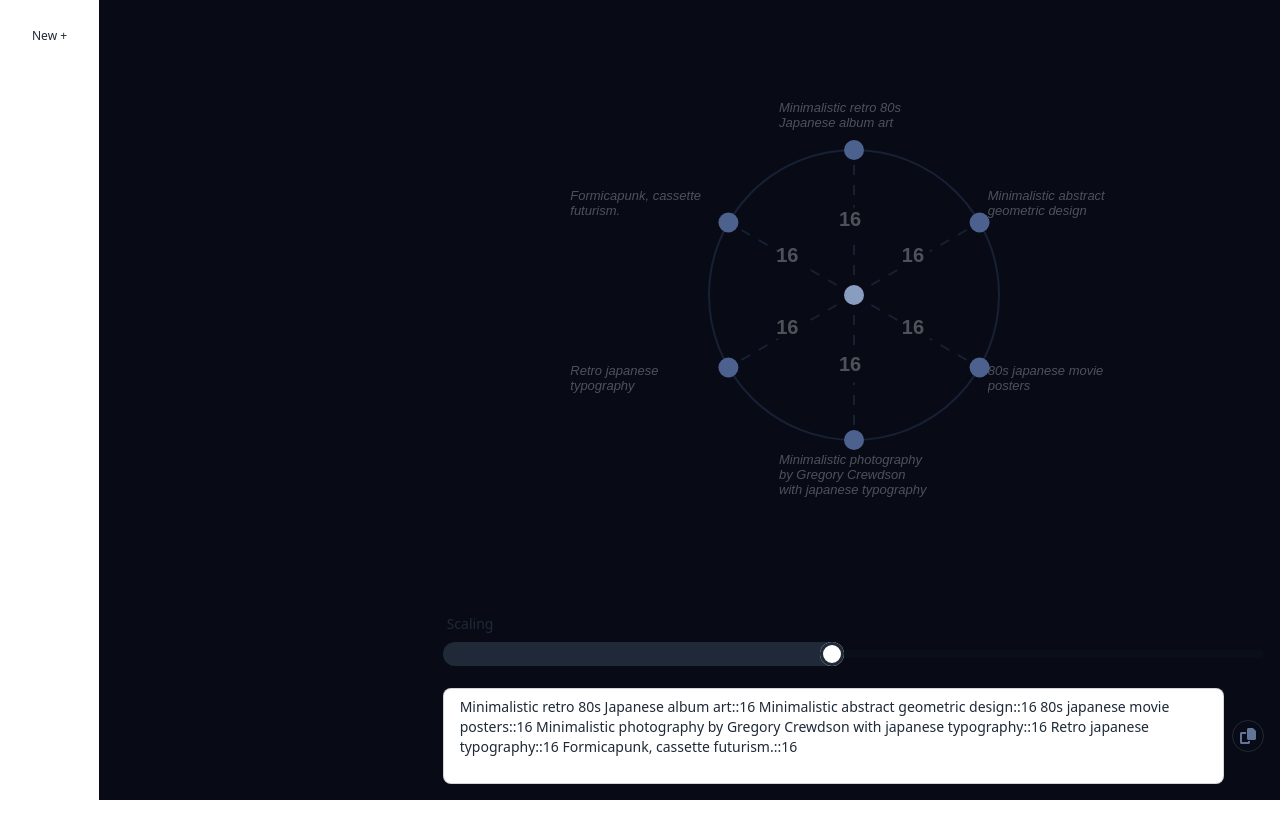
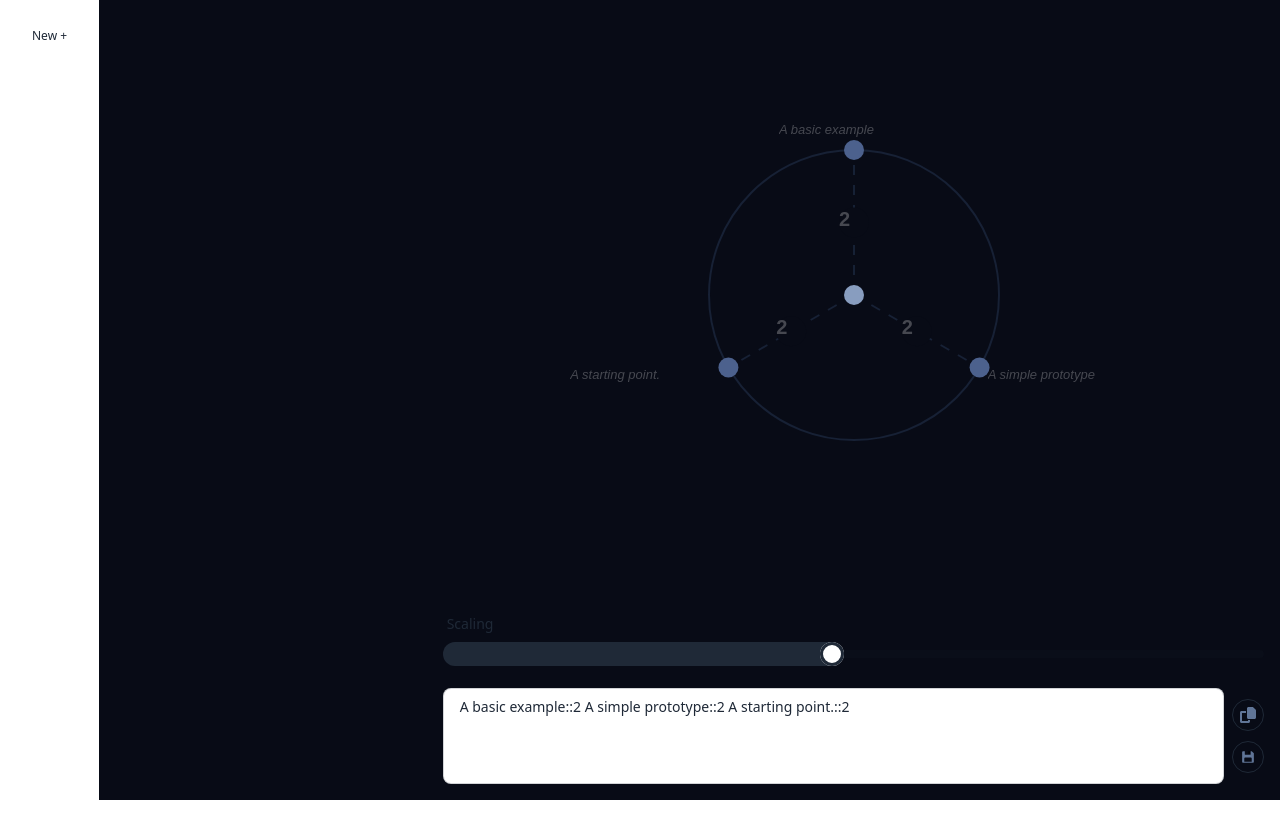
Before and after one commit to cliff-km/prompt-journey, a SvelteKit app: page / in a window 1280 px wide. Built offline with nearby package versions, Linux system fonts and the light colour scheme.

Commit message:
separate save and copy; default value

```diff
--- a/src/routes/+page.svelte
+++ b/src/routes/+page.svelte
@@ -29,7 +29,7 @@
   let controllerH;
 
   let activePrompt = null;
-  let value = "Minimalistic retro 80s Japanese album art::20 Minimalistic abstract geometric design::5 80s japanese movie posters::30 Minimalistic photography by Gregory Crewdson with japanese typography::50 Retro japanese typography::10 Formicapunk, cassette futurism.::30";
+  let value = "A basic example::1 A simple prototype::1 A starting point.::1";
   $: currentPromptData = [...parsePrompts(value)].reduce((acc, { prompt, weight }, idx) => {
     const id = idx;
     acc[id] = { id, text: prompt, parsedWeight: weight };
@@ -49,12 +49,6 @@
     }
   }
 
-
-  function handleCopyClick() {
-    copyToClipboard();
-    saveToStore();
-  }
-
   function saveToStore() {
     promptStore.updatePrompt(uuidv4(), {...controllerData, date: Date.now()});
   }
@@ -72,10 +66,22 @@
     // console.log(controllerData);
   }
 
+  function clearData() {
+    value = "";
+    controllerData = {};
+    controllerMarker = [0, 0];
+    controllerPoints = {};
+    controllerScaling = 10;
+  }
+
   function loadStoredData(data) {
     controllerData = data;
     const {points, pointAngles, scaling, marker} = data;
 
+    value = Object.entries(points).reduce((acc, [id, point]) => {
+      acc.push(`${point.text}::${point.parsedWeight}`);
+      return acc;
+    }, [] as string[]).join(" ");
     prompts = points;
     controllerScaling = scaling;
     controllerMarker = marker;
@@ -94,7 +100,7 @@
     <div class="h-screen overflow-y-auto">
       <ul class="menu h-screen p-4 bg-base-100 overflow-y-auto text-base-content inline-block">
         <!-- Sidebar content here -->
-        <li><a class="text-xs inline-block">New +</a></li>
+        <li><a class="text-xs inline-block" on:click={clearData}>New +</a></li>
         {#each orderBy($promptList, (i) => i[1].date, 'desc') as [promptId, data] (promptId)}
           <li><a class="text-xs inline-block" on:click={()=>loadStoredData(data)}>{#each Object.entries(data.points) as [id, point]}{point.text}::<b>{point.parsedWeight}</b> {/each}</a></li>
         {/each}
@@ -105,7 +111,7 @@
     <!-- Page content here -->
     <div class="flex flex-col h-full place-content-between">
       <div class="w-full h-full" bind:clientWidth={controllerW} bind:clientHeight={controllerH}>
-        <CirclePrompt points={currentPromptData} marker={controllerMarker} center={controllerCenter} radius={controllerRadius} scaling={controllerScaling} handleWeightChange={handleWeightChange} handleDataStateChange={handleCircleDataStateChange} />
+        <CirclePrompt points={currentPromptData} pointAngles={controllerPoints} marker={controllerMarker} center={controllerCenter} radius={controllerRadius} scaling={controllerScaling} handleWeightChange={handleWeightChange} handleDataStateChange={handleCircleDataStateChange} />
       </div>
       <div class="p-4 pb-0">
         <label class="label">
@@ -117,9 +123,12 @@
         <div class="h-32 w-full flex">
           <textarea placeholder="Prompt" class="textarea textarea-bordered w-full h-24 text-sm resize-none" value={value} on:input={handlePromptChange}/>
           <!-- Copy text value -->
-          <div class="h-24 pl-2 flex flex-col justify-center">
-            <button class="btn btn-sm btn-circle btn-outline" on:click={handleCopyClick}>
+          <div class="h-24 pl-2 flex flex-col justify-evenly">
+            <button class="btn btn-sm btn-circle btn-outline" on:click={copyToClipboard}>
               <svg xmlns="http://www.w3.org/2000/svg" class="h-4 w-4" viewBox="0 0 512 512"><!--! Font Awesome Pro 6.4.0 by @fontawesome - https://fontawesome.com License - https://fontawesome.com/license (Commercial License) Copyright 2023 Fonticons, Inc. --><path fill="rgba(96,117,151, 1)" d="M272 0H396.1c12.7 0 24.9 5.1 33.9 14.1l67.9 67.9c9 9 14.1 21.2 14.1 33.9V336c0 26.5-21.5 48-48 48H272c-26.5 0-48-21.5-48-48V48c0-26.5 21.5-48 48-48zM48 128H192v64H64V448H256V416h64v48c0 26.5-21.5 48-48 48H48c-26.5 0-48-21.5-48-48V176c0-26.5 21.5-48 48-48z"/></svg>
+            </button>
+            <button class="btn btn-sm btn-circle btn-outline" on:click={saveToStore}>
+              <svg id="Layer_1" style="enable-background:new 0 0 30 30;" version="1.1" class="h-4 w-4" viewBox="0 0 30 30" xml:space="preserve" xmlns="http://www.w3.org/2000/svg" xmlns:xlink="http://www.w3.org/1999/xlink"><path fill="rgba(96,117,151, 1)" d="M22,4h-2v6c0,0.552-0.448,1-1,1h-9c-0.552,0-1-0.448-1-1V4H6C4.895,4,4,4.895,4,6v18c0,1.105,0.895,2,2,2h18  c1.105,0,2-0.895,2-2V8L22,4z M22,24H8v-6c0-1.105,0.895-2,2-2h10c1.105,0,2,0.895,2,2V24z"/><rect height="5" width="2" x="16" y="4"/></svg>
             </button>
           </div>
         </div>
```
